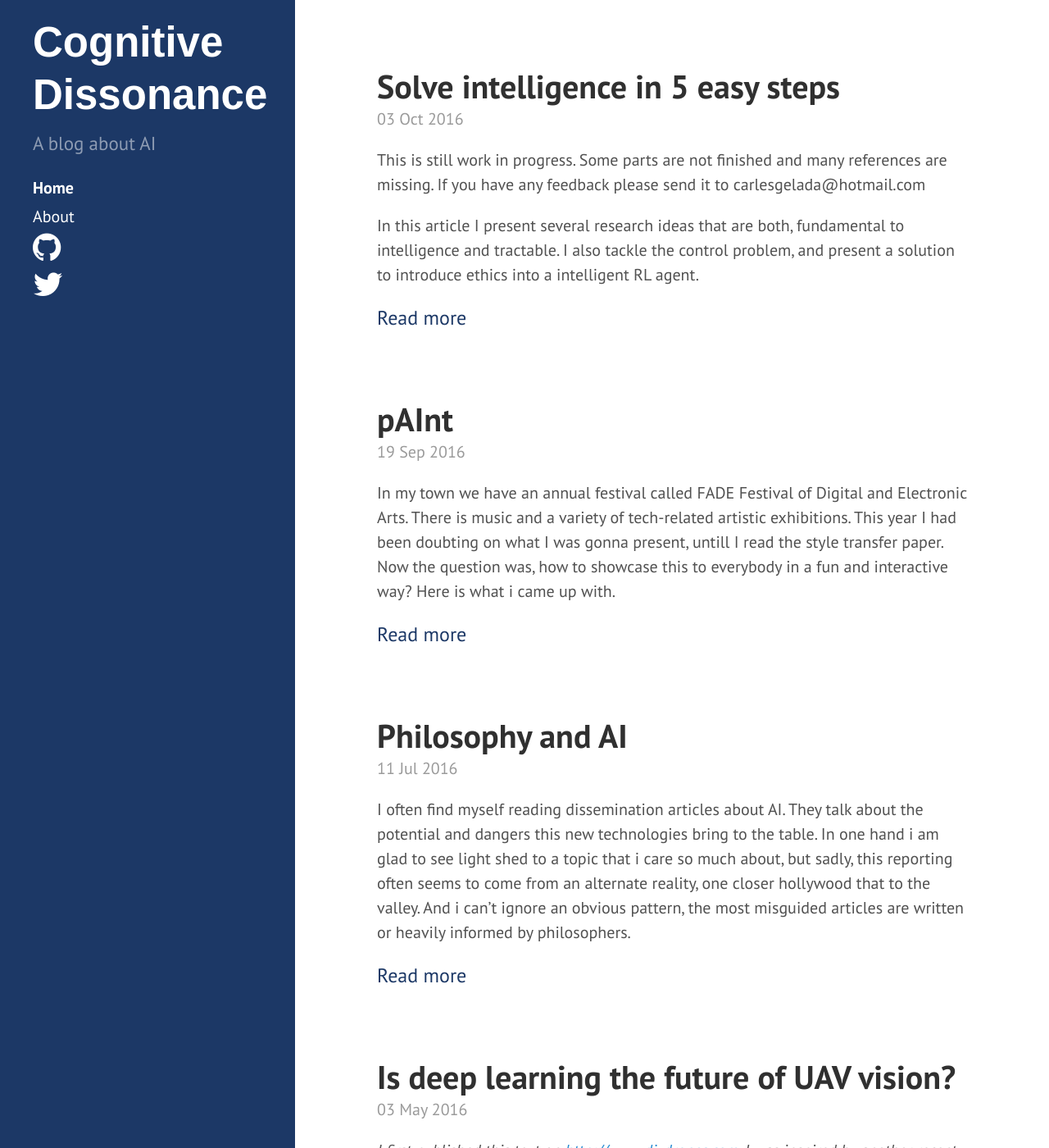
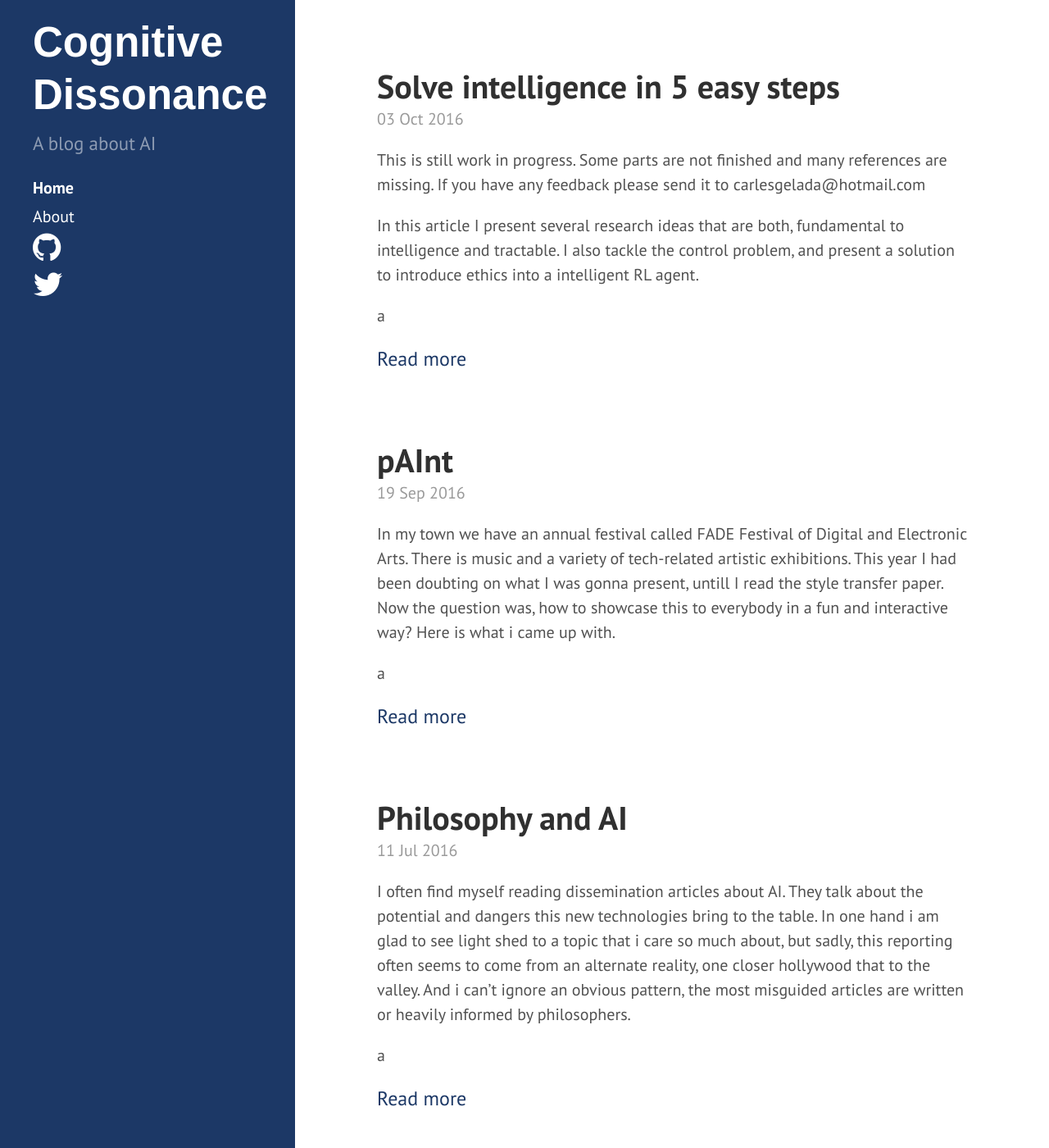
Before and after one commit to cgel/cgel.github.io, a Jekyll site: the page built from index.html, in a window 1280 px wide and 1400 px high. Shown: the whole window at 82% size. Built offline with Jekyll 4.4.1, drawn with Linux system fonts in a browser that asks for light colours; nearby versions of some CDN libraries; the list of posts is cut into pages by our own code.

Commit message:
Update index.html

```diff
--- a/index.html
+++ b/index.html
@@ -15,7 +15,7 @@ title: Home
     <span class="post-date">{{ post.date | date_to_string }}</span>
 
     {{ post.excerpt}}
-
+    <p> a </p>
     <a style='color: #1c3866; font-size: 1.2rem' href="{{ post.url }}">Read more</a>
   </div >
   {% endfor %}
```
